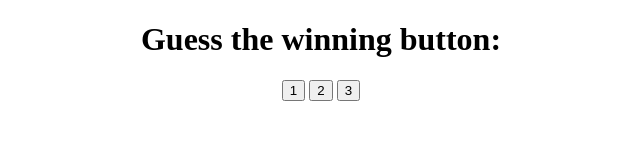
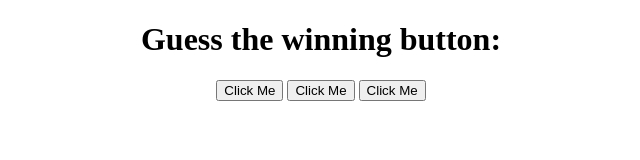
Before and after one commit to burceavlad93/Guess-the-button, a plain HTML site: page GuessTheButton.html in a window 1280 px wide. Shown: the whole page, without its empty margins (319-959 px from the left). Drawn offline with Linux system fonts and the light colour scheme.

Commit message:
Update GuessTheButton.html

```diff
--- a/GuessTheButton.html
+++ b/GuessTheButton.html
@@ -3,9 +3,9 @@
   <body>
     <center>
       <h1>Guess the winning button:</h1>
-      <button class="button" onclick="randomWinner(1)">1</button>
-      <button class="button" onclick="randomWinner(2)">2</button>
-      <button class="button" onclick="randomWinner(3)">3</button>
+      <button id="button" onclick="random(1)">Click Me</button>
+      <button id="button" onclick="random(2)">Click Me</button>
+      <button id="button" onclick="random(3)">Click Me</button>
     </center>
   </body>
 </html>
```
